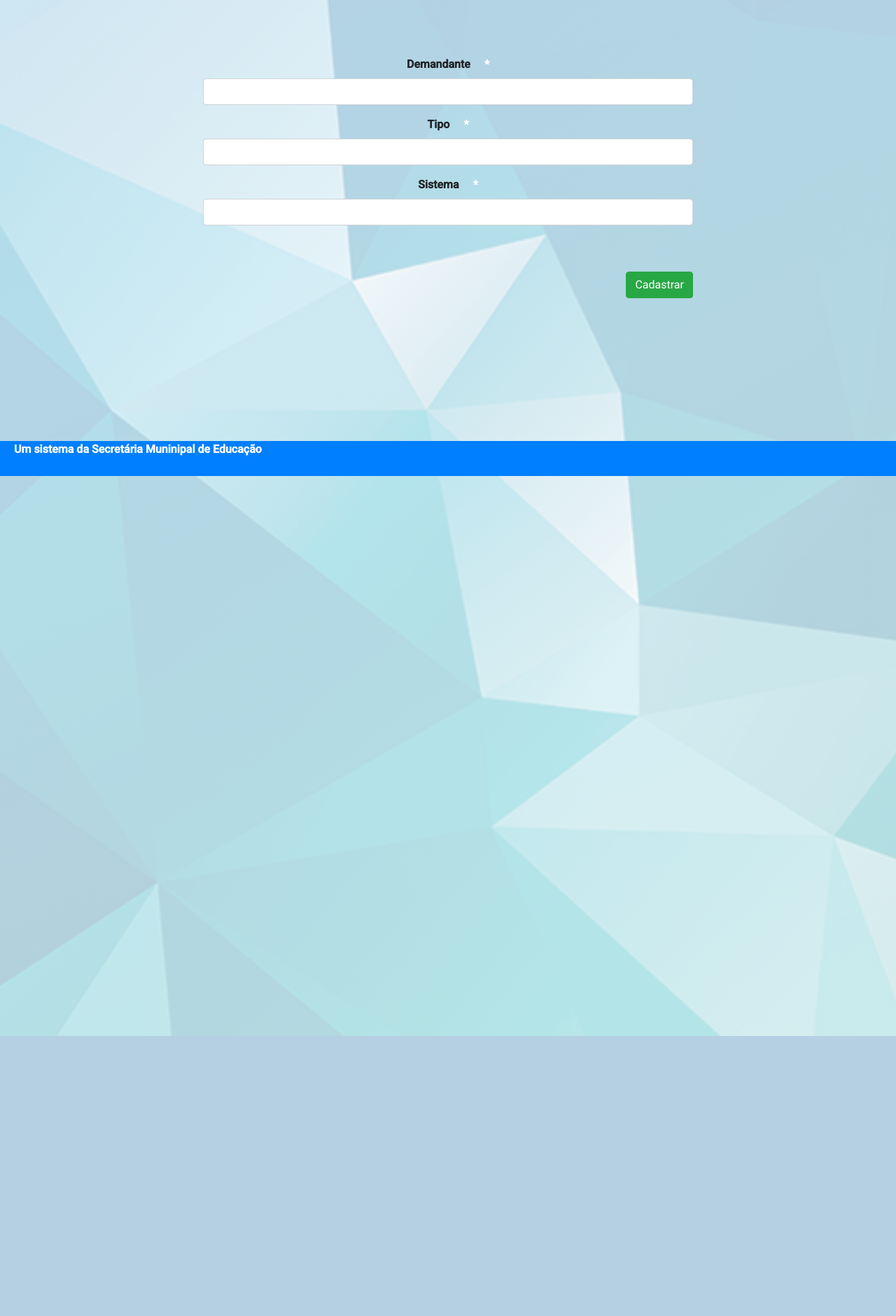
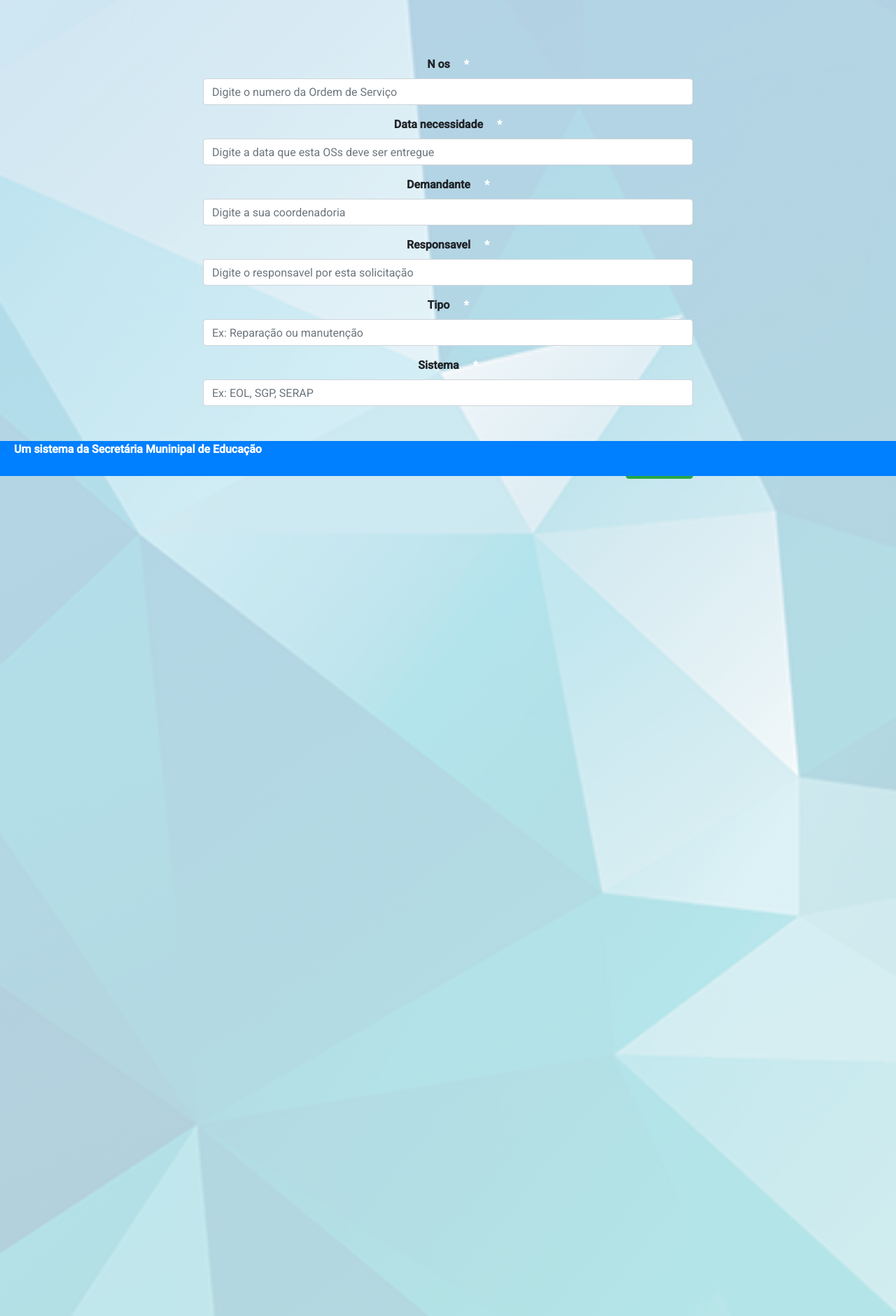
Before and after one commit to prefeiturasp/SME-Controle-de-OS, a Django app: page /menu/cadastro/ in a window 1280 px wide. Shown: the part 120-2000 px from the top of the page at 70% size. Before the commit the page ends 1600 px from the top, so only its background shows below. Run offline with Django 3.2, Linux system fonts and the light colour scheme; the visitor is signed in with stand-in values (Sample User, id 1); parts of the project's set-up code (start-up, migrations or seed data) failed here and were passed over; some libraries are stand-ins or nearby versions.

Commit message:
Create placeholder for for form fields

```diff
--- a/django/sme/os_management/forms.py
+++ b/django/sme/os_management/forms.py
@@ -11,36 +11,40 @@ class MeuLoginForm(forms.ModelForm):
 
 class CadastroOSForm(forms.ModelForm):
 
-
-    demandante = forms.ModelChoiceField(queryset=Demandante.objects.all(), widget=forms.TextInput())
-    tipo = forms.ModelChoiceField(queryset=TipoServico.objects.all(), widget=forms.TextInput())
-    sistema = forms.ModelChoiceField(queryset=Sistema.objects.all(), widget=forms.TextInput())
+    n_os = forms.IntegerField(widget=forms.TextInput(attrs={'placeholder': 'Digite o numero da Ordem de Serviço'}))
+    data_necessidade = forms.DateField(widget=forms.TextInput(attrs={'placeholder': 'Digite a data que esta OSs deve ser entregue'}))
+    data_necessidade = forms.DateField(widget=forms.TextInput(attrs={'placeholder': 'Digite a data que esta OSs deve ser entregue'}))
+    demandante = forms.ModelChoiceField(queryset=Demandante.objects.all(), widget=forms.TextInput(attrs={'placeholder': 'Digite a sua coordenadoria'}))
+    responsavel = forms.CharField(widget=forms.TextInput(attrs={'placeholder': 'Digite o responsavel por esta solicitação'}))
+    tipo = forms.ModelChoiceField(queryset=TipoServico.objects.all(), widget=forms.TextInput(attrs={'placeholder': 'Ex: Reparação ou manutenção'}))
+    sistema = forms.ModelChoiceField(queryset=Sistema.objects.all(), widget=forms.TextInput(attrs={'placeholder': 'Ex: EOL, SGP, SERAP'}))
 
     class Meta:
         model = CadastroOS
         fields = ( 'n_os','data_necessidade','demandante' ,'responsavel', 'tipo', 'prioridade', 'sistema', 'solicitacao', 'observacao')
         widgets = {
-            'solicitacao': Textarea(attrs={'cols': 20, 'rows': 5}),
+            'solicitacao': Textarea(attrs={'cols': 20, 'rows': 5, 'placeholder':'Descreva qual foi a necessidade que gerou está solicitação'}),
             'observacao' : Textarea(attrs={'cols': 20, 'rows': 5}),
         }
 
 
 class EstimarOSForm(forms.ModelForm):
 
+    n_os = forms.IntegerField(widget=forms.TextInput(attrs={'placeholder': 'Digite o numero da Ordem de Serviço'}))
     processo_adm = forms.ModelChoiceField(queryset=Administrativo.objects.all(), widget=forms.TextInput())
     termo_contrato = forms.ModelChoiceField(queryset=TermoContrato.objects.all(), widget=forms.TextInput())
     termo_contrato_aditivo = forms.ModelChoiceField(queryset=TermoAditivo.objects.all(), widget=forms.TextInput())
-    fase = forms.ModelChoiceField(queryset=Fase.objects.all(), widget=forms.TextInput())
+    fase = forms.ModelChoiceField(queryset=Fase.objects.all(), widget=forms.TextInput(attrs={'placeholder': 'Ex: Em andamento'}))
     status = forms.ModelChoiceField(queryset=Status.objects.all(), widget=forms.TextInput())
 
     class Meta:
         model = CadastroOS
-        fields = ('n_os','data_entrega', 'processo_adm','mes_fatura', 'esforco_estimado',
-        'esforco_realizado', 'esforco_relacionamento', 'data_aceite', 'mes_fatura',
+        fields = ('n_os', 'termo_contrato', 'termo_contrato_aditivo', 'processo_adm', 'data_aceite','data_entrega','mes_fatura', 'mes_fatura',
         'ano_fatura')
 
 class VisualizarOSForm(forms.ModelForm):
 
+    n_os = forms.IntegerField(widget=forms.TextInput(attrs={'placeholder': 'Digite o numero da Ordem de Serviço'}))
     processo_adm = forms.ModelChoiceField(queryset=Administrativo.objects.all(), widget=forms.TextInput())
     termo_contrato = forms.ModelChoiceField(queryset=TermoContrato.objects.all(), widget=forms.TextInput())
     demandante = forms.ModelChoiceField(queryset=Demandante.objects.all(), widget=forms.TextInput())
@@ -49,7 +53,7 @@ class VisualizarOSForm(forms.ModelForm):
 
     class Meta:
         model = CadastroOS
-        fields = ('n_os', 'processo_adm', 'data_aceite', 'demandante', 'responsavel', 'prioridade', 'tipo', 'sistema', 'data_necessidade','solicitacao', 'esforco_estimado',)
+        fields = ('n_os', 'processo_adm', 'termo_contrato' ,'data_aceite', 'demandante', 'responsavel', 'prioridade', 'tipo', 'sistema', 'data_necessidade','solicitacao', 'data_entrega',)
         widgets = {
             'solicitacao': Textarea(attrs={'cols': 20, 'rows': 5}),
         }
--- a/django/sme/os_management/static/css/base.css
+++ b/django/sme/os_management/static/css/base.css
@@ -5,8 +5,7 @@ body{
     background-repeat: no-repeat;
     background-size: cover;
     width : 100%;
-    max-height: 400%;
-    height: 200%;
+    height: 250%;
 }
 
 
```
